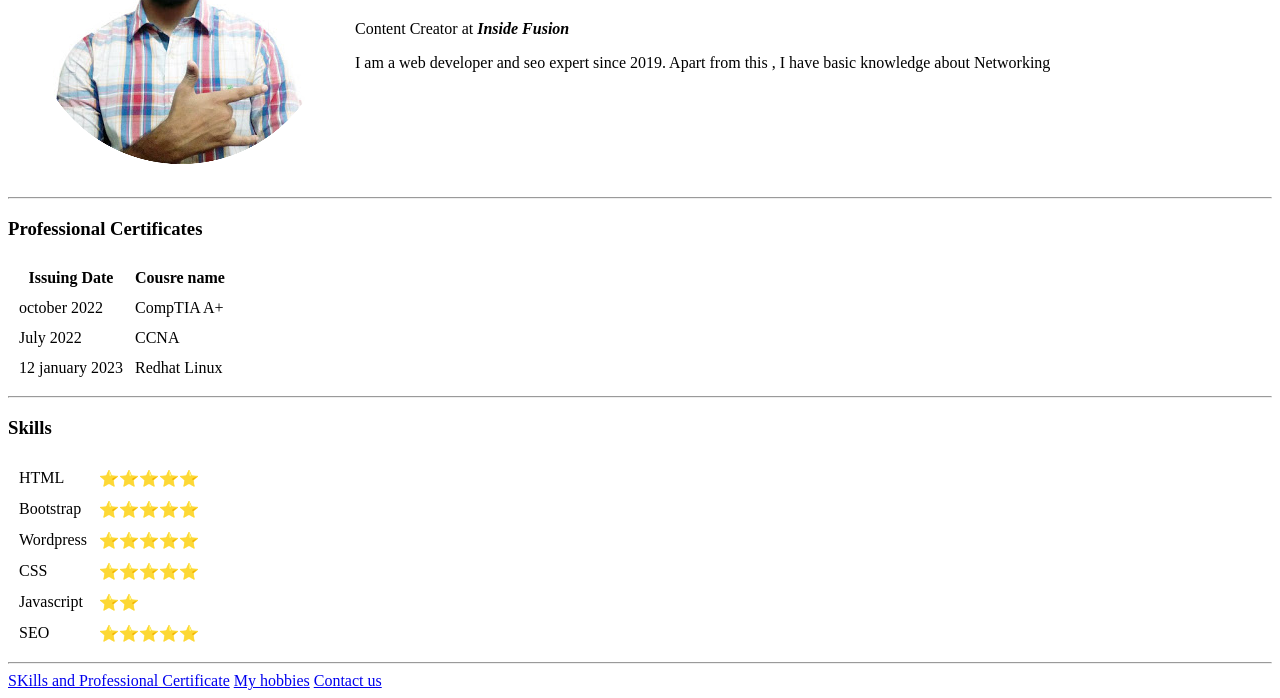
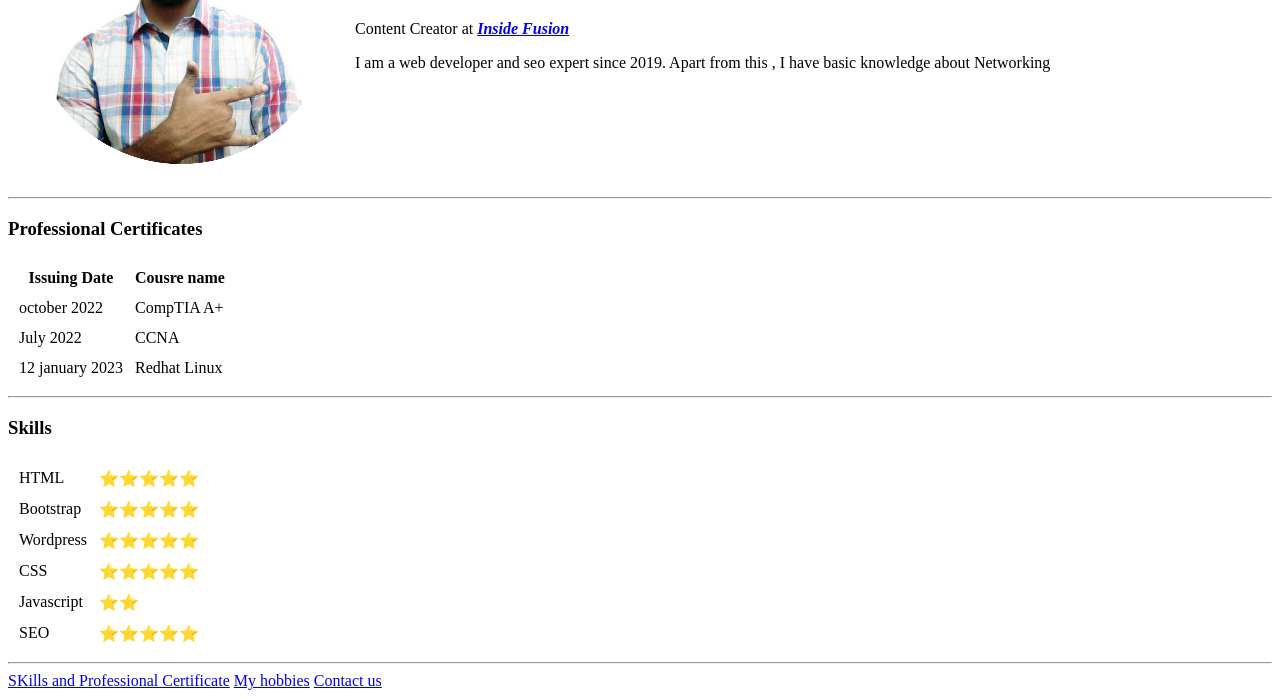
Before and after one commit to mdsoliman64/CV, a plain HTML site: page index.html in a window 1280 px wide. Shown: the part 169-867 px from the top of the page. Drawn offline with Linux system fonts and the light colour scheme.

Commit message:
updated youtube link

```diff
--- a/index.html
+++ b/index.html
@@ -10,7 +10,7 @@
             <td><img src="download.png" alt="md soliman"></td>
             <td>
                 <h1>Md Soliman</h1>
-                <p>Content Creator at <strong><em>Inside Fusion</em></strong></p>
+                <p>Content Creator at <strong><a href="https://www.youtube.com/@insidefusion3292"><em>Inside Fusion</em></a></strong></p>
                 <p>I am a web developer and seo expert since 2019. Apart from this , I have basic knowledge about Networking</p></td>
         </tr>
     </table>
```
